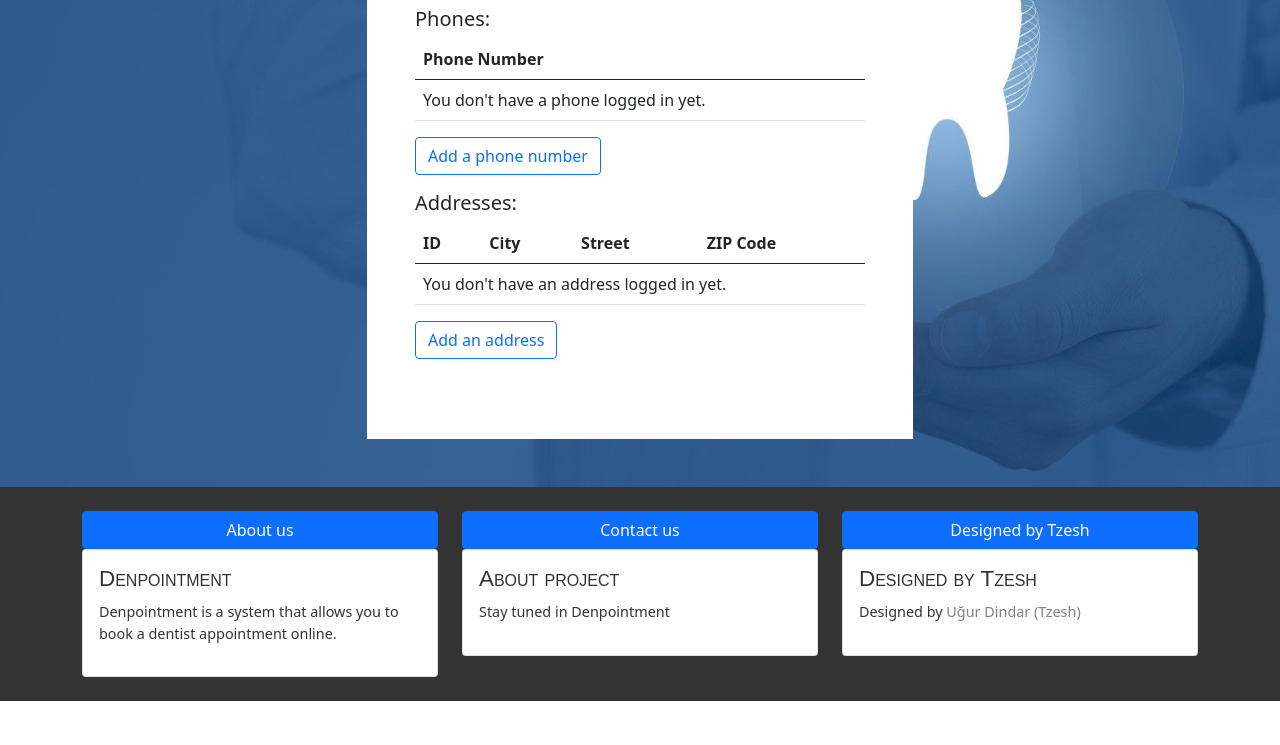
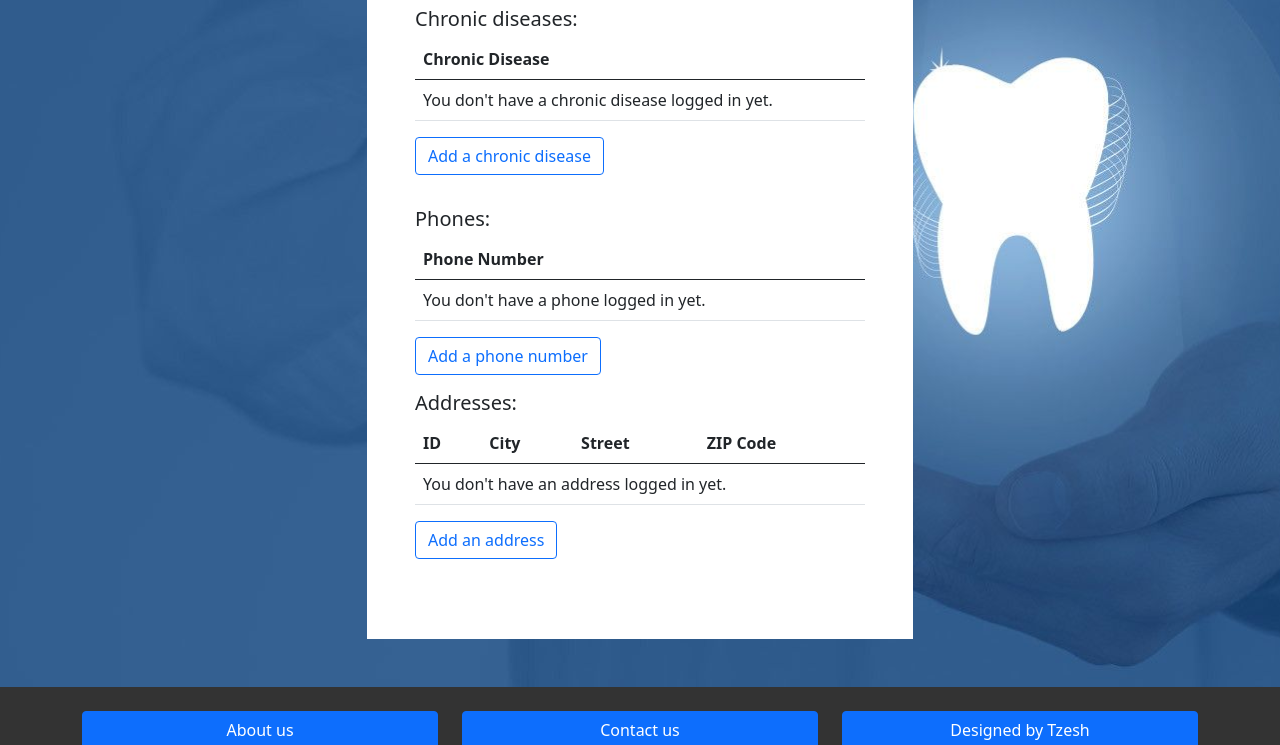
Before and after one commit to Tzesh/Denpointment, a Flask app: page /profile in a window 1280 px wide. Shown: the part 447-1192 px from the top of the page. Before the commit the page ends 1148 px from the top, so only its background shows below. Run offline with Flask 2, Linux system fonts and the light colour scheme; the visitor is signed in with stand-in values (Sample User, id 1); data that the repository does not hold is empty; some libraries are stand-ins or nearby versions.

Commit message:
added chronic disease section to the profile

```diff
--- a/app.py
+++ b/app.py
@@ -1,7 +1,8 @@
 from flask import Flask, render_template, flash, redirect, url_for, session, request
 from flask_mysqldb import MySQL
 from passlib.handlers.sha2_crypt import sha256_crypt
-from forms import LoginForm, RegistrationForm, PhoneForm, AddressForm, ChangePasswordForm, ChangeEmailForm
+from forms import LoginForm, RegistrationForm, PhoneForm, AddressForm, ChangePasswordForm, ChangeEmailForm, \
+    ChronicDiseaseForm
 from utils import login_required, patient_required, dentist_required, check_is_patient, check_is_dentist
 from datetime import datetime
 
@@ -125,6 +126,10 @@ def profile():
     is_phone_exist = cursor.execute(query, (session["ssn"],))
     phones = cursor.fetchall()
 
+    query = "SELECT * FROM chronic_diseases WHERE chronic_ssn = %s"
+    cursor.execute(query, (session["ssn"],))
+    chronic_diseases = cursor.fetchall()
+
     if is_address_exist and is_phone_exist and not session["is_patient"]:
         query = "INSERT INTO patients(patient_ssn) VALUES (%s)"
         cursor.execute(query, (session["ssn"],))
@@ -135,7 +140,8 @@ def profile():
         return render_template("profile.html", person=person, addresses=addresses, phones=phones)
 
     cursor.close()
-    return render_template("profile.html", person=person, addresses=addresses, phones=phones)
+    return render_template("profile.html", person=person, addresses=addresses, phones=phones,
+                           chronic_diseases=chronic_diseases)
 
 
 # Profile -> Change Password
@@ -296,6 +302,47 @@ def modify_address(address_id):
             return render_template("modify-address.html", form=form)
 
 
+# Profile -> Addresses -> Delete
+@app.route('/delete-chronic-disease/<string:chronic_disease>')
+@login_required
+def delete_chronic_disease(chronic_disease):
+    cursor = mysql.connection.cursor()
+    query = "SELECT * FROM chronic_diseases WHERE chronic_ssn = %s and chronic_disease = %s"
+    result = cursor.execute(query, (session["ssn"], chronic_disease))
+    if result:
+        query = "DELETE FROM chronic_diseases WHERE chronic_ssn = %s and chronic_disease = %s"
+        cursor.execute(query, (session["ssn"], chronic_disease))
+        mysql.connection.commit()
+        flash(message="Chronic disease information has been deleted from your profile successfully.",
+              category="success")
+        return redirect(url_for("profile"))
+    else:
+        flash(message="There's not such chronic disease stored in your profile.", category="danger")
+        return redirect(url_for("profile"))
+
+
+# Profile -> Addresses -> Add
+@app.route('/add-chronic-disease', methods=["GET", "POST"])
+@login_required
+def add_chronic_disease():
+    form = ChronicDiseaseForm(request.form)
+    if request.method == "POST" and form.validate():
+        chronic_disease = form.chronic_disease.data
+        cursor = mysql.connection.cursor()
+        query = "SELECT * FROM chronic_diseases WHERE chronic_ssn = %s"
+        is_registered = cursor.execute(query, (session["ssn"],)) > 0
+        if is_registered:
+            flash(message="This chronic disease has been already associated with your profile.", category="danger")
+            return render_template("add-chronic-disease.html", form=form)
+        else:
+            query = "INSERT INTO chronic_diseases(chronic_disease, chronic_ssn) VALUES (%s, %s)"
+            cursor.execute(query, (chronic_disease, session["ssn"]))
+            mysql.connection.commit()
+            flash(message="Chronic disease information has been registered successfully.", category="success")
+            return redirect(url_for("profile"))
+    return render_template("add-chronic-disease.html", form=form)
+
+
 # Profile -> Phones -> Add
 @app.route('/add-phone', methods=["GET", "POST"])
 @login_required
--- a/templates/profile.html
+++ b/templates/profile.html
@@ -11,6 +11,30 @@
     <a href="./change-password" class="btn btn-outline-primary mb-3">Change your password</a>
     <h5>Gender: {{ person.gender }}</h5>
     <h5>Birth date: {{ person.birth_date }}</h5>
+    <h5>Chronic diseases:</h5>
+    <table class="table">
+        <thead>
+        <tr>
+            <th scope="col">Chronic Disease</th>
+        </tr>
+        </thead>
+        <tbody>
+        {% if chronic_diseases %}
+            {% for chronic in chronic_diseases %}
+                <tr>
+                    <td scope="row">{{ chronic.chronic_disease }}</td>
+                    <td><a href="./delete-chronic-disease/{{ chronic.chronic_disease }}"
+                           class="btn btn-danger">Delete</a></td>
+                </tr>
+            {% endfor %}
+        {% else %}
+            <tr>
+                <td colspan="6">You don't have a chronic disease logged in yet.</td>
+            </tr>
+        {% endif %}
+        </tbody>
+    </table>
+    <p><a href="./add-chronic-disease" class="btn btn-outline-primary mb-3">Add a chronic disease</a></p>
     <h5>Phones:</h5>
     <table class="table">
         <thead>
```
Also changed, not shown: forms.py (+9 -0 lines), templates/add-chronic-disease.html (added, +15 -0 lines).
